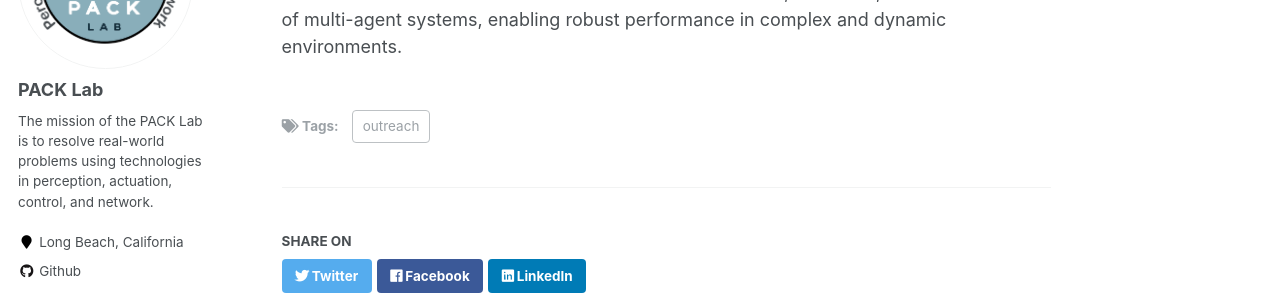
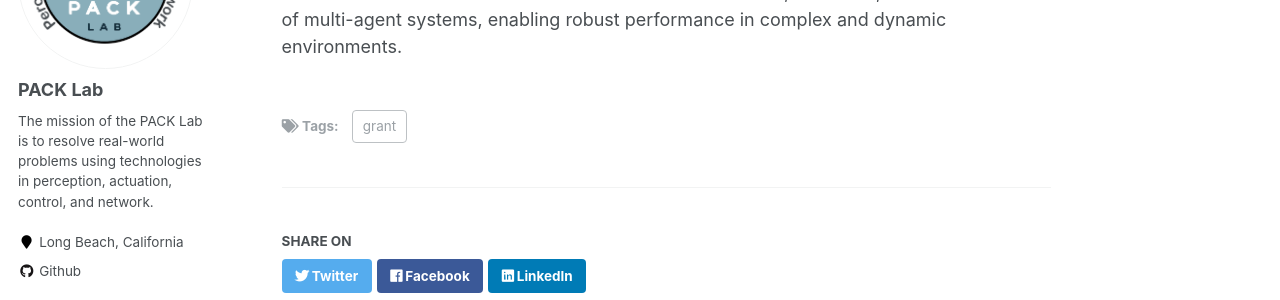
Before and after one commit to pack-lab/pack-lab.github.io, a Jekyll site: the page built from _posts/2025-08-19-news-post-1.md, in a window 1280 px wide and 900 px high, scrolled down 306 px. Shown: the part 142-442 px from the top of the window. Built offline with Jekyll 4.4.1, drawn with Linux system fonts in a browser that asks for light colours.

Commit message:
Update 2025-08-19-news-post-1.md

```diff
--- a/_posts/2025-08-19-news-post-1.md
+++ b/_posts/2025-08-19-news-post-1.md
@@ -3,7 +3,7 @@ title: 'Dr. Tairan Liu Awarded NSF CISE Core Grant'
 date: 2025-08-19
 permalink: /posts/2025/0819/news-post-1/
 tags:
-  - outreach
+  - grant
 ---
 
 Dr. Tairan Liu has been awarded a prestigious NSF CISE Core grant as Lead Principal Investigator to advance cutting-edge research on multi-agent systems. The award totals `$600,000`, with `$300,000` allocated to Dr. Liu’s team.
```
